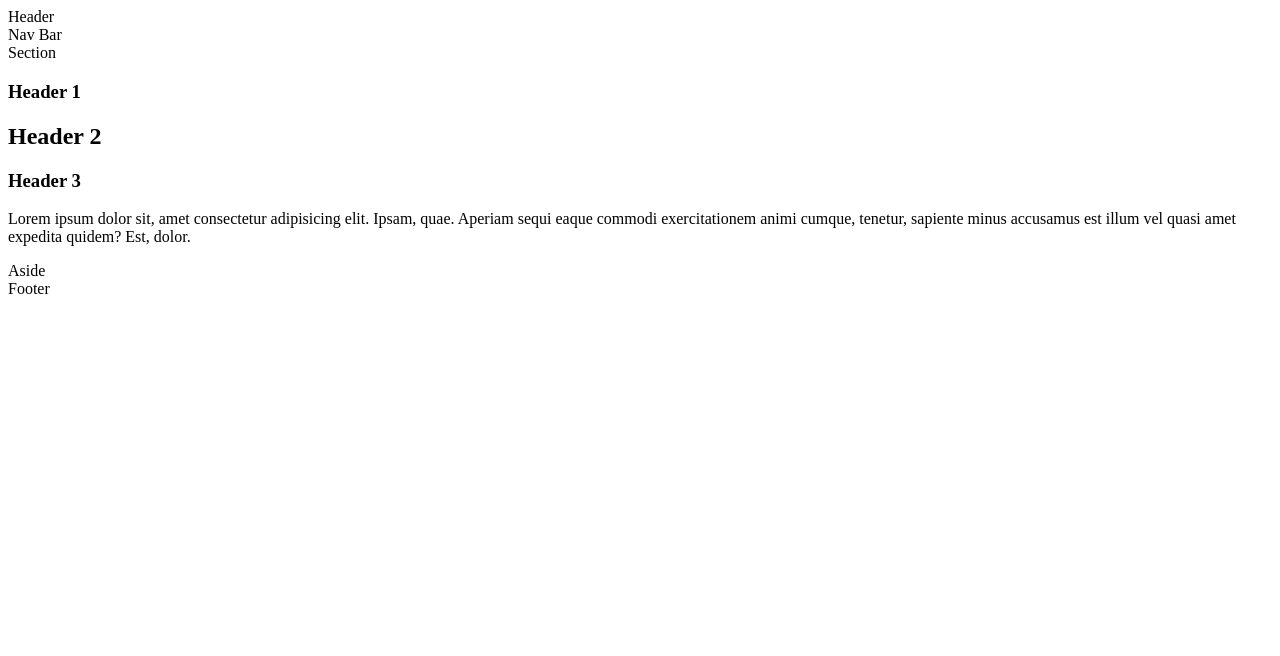
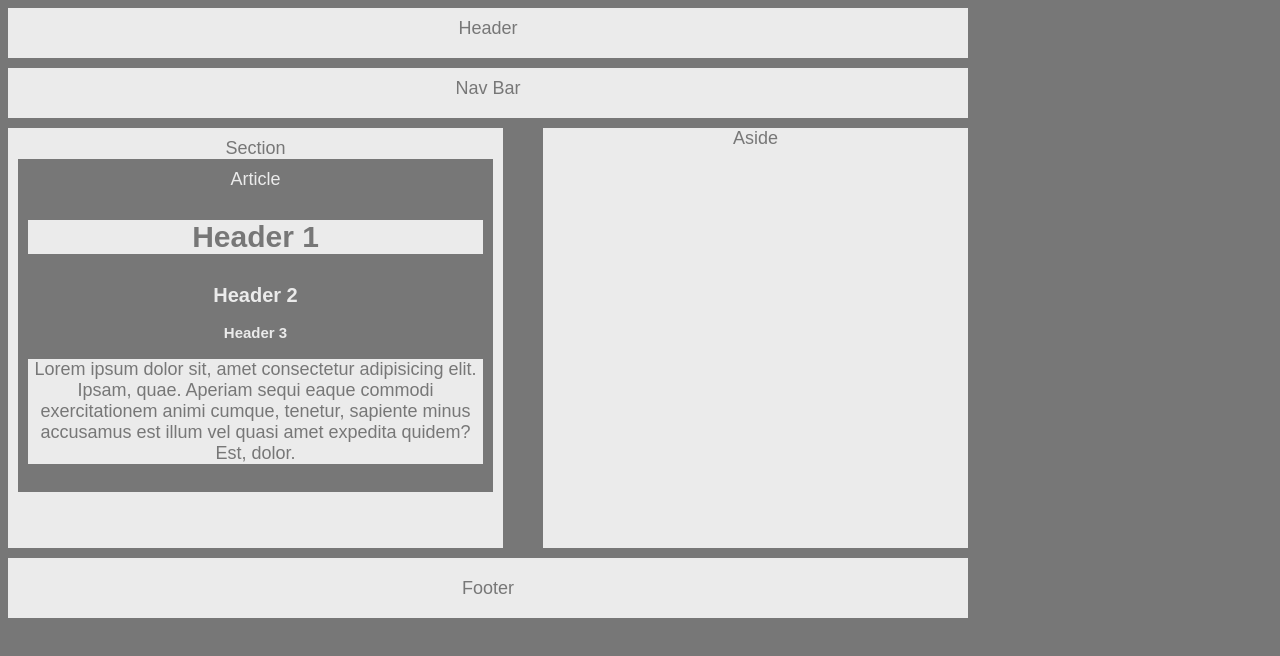
Before and after one commit to wwhite12/HW-Wireframe, a plain HTML site: page index.html in a window 1280 px wide. Drawn offline with Linux system fonts and the light colour scheme.

Commit message:
css added

```diff
--- a/index.html
+++ b/index.html
@@ -15,6 +15,7 @@
     <section id="container">
       Section
         <article id="art">
+            Article
             <h1>
                 Header 1
             </h1>
--- a/style.css
+++ b/style.css
@@ -0,0 +1,72 @@
+*{
+    box-sizing: border-box;
+}
+body{
+    font-family: Arial, Helvetica, sans-serif;
+    color: #777;
+    background:#777;
+    width: 960px;
+    font-size: 18px;
+}
+header,
+nav,
+section,
+aside,
+footer{
+    background: #ebebeb;
+}
+article{
+    color: #ebebeb;
+    background: #777;
+    border-left:10px solid #777;
+    border-right:10px solid #777;
+    border-bottom:10px solid #777;
+    padding-top: 10px;
+}
+h1,
+p{
+    color: #777;
+    background: #ebebeb;
+}
+section{
+    width: 495px;
+    border: 10px solid #ebebeb;
+    float:left;
+    margin-bottom: 10px;
+    text-align: center;
+    height:420px;
+}
+header{
+    text-align: center;
+    height: 50px;
+    padding-top: 10px;
+
+}
+nav{
+    text-align: center;
+    height: 50px;
+    margin-top: 10px;
+    margin-bottom: 10px;
+    padding-top: 10px;
+}
+aside{
+    float: right;
+    height:420px;
+    width:425px;
+    text-align: center;
+}
+footer{
+    clear:both;
+    text-align: center;
+    height: 60px;
+    padding-top: 20px;
+}
+h1{
+    font-size: 30px;
+}
+h2{
+    font-size: 20px;
+}
+h3{
+    font-size: 15px;
+}
```
